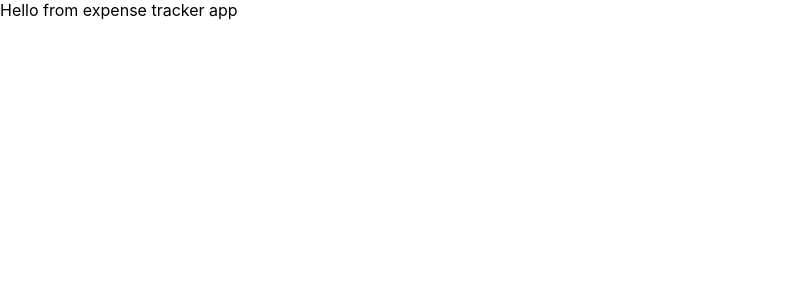
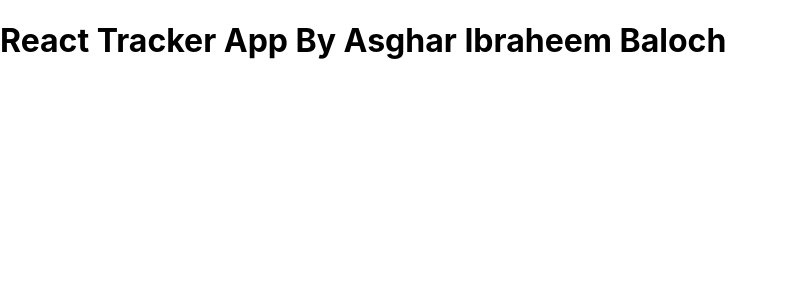
Before and after one commit to asgharibraheembaloch/react-expense-tracker, a React (Create React App) app: page / in a window 1280 px wide. Shown: the top 300 px of the page, without its empty margins (0-787 px from the left). Built offline with nearby package versions, Linux system fonts and the light colour scheme.

Commit message:
added header

```diff
--- a/src/App.js
+++ b/src/App.js
@@ -1,11 +1,12 @@
 import React from 'react';
+import {Header} from './components/Header';
 /* import logo from './logo.svg';
 import './App.css'; */
 
 function App() {
   return (
     <div>
-      Hello from expense tracker app
+      <Header />
     </div>
   );
 }
--- /dev/null
+++ b/src/components/Header.js
@@ -0,0 +1,9 @@
+import React from 'react';
+
+export const Header = () => {
+    return(
+        <h1>
+            React Tracker App By Asghar Ibraheem Baloch
+        </h1>
+    )
+}
```
